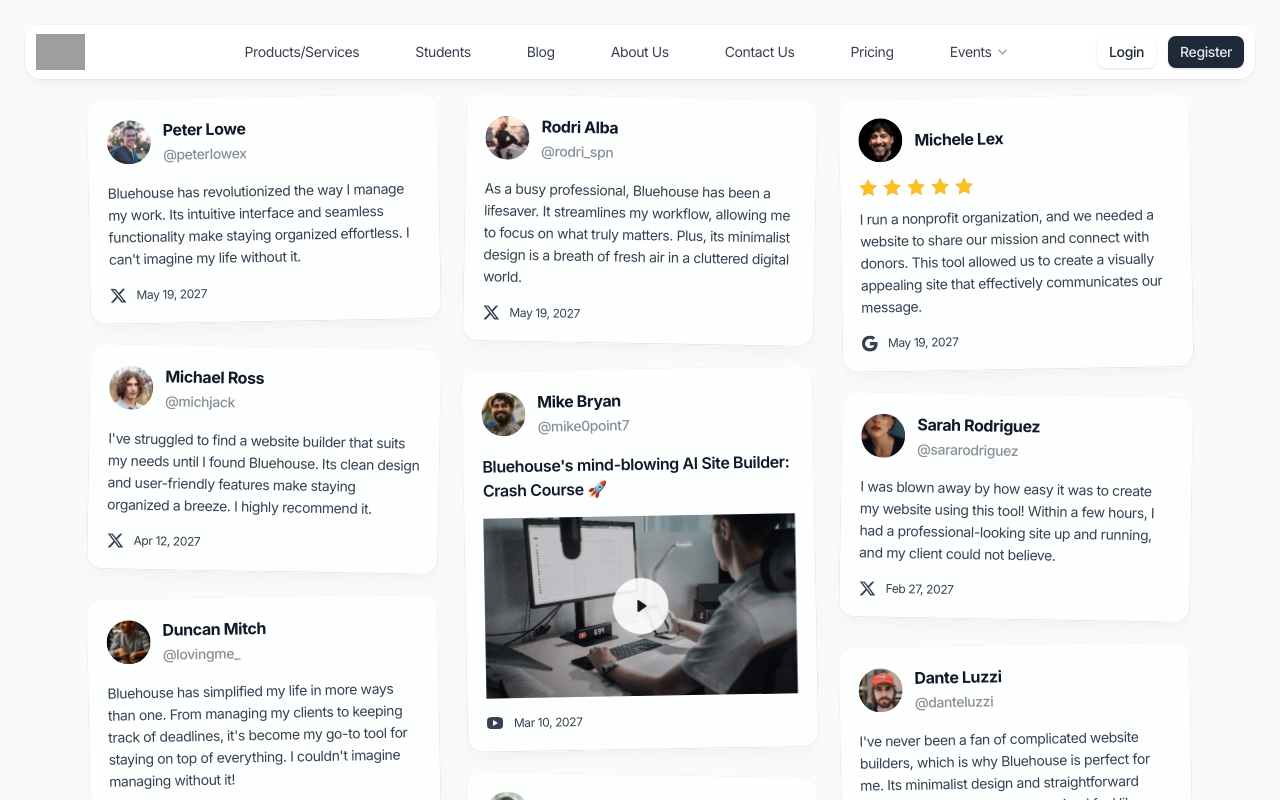
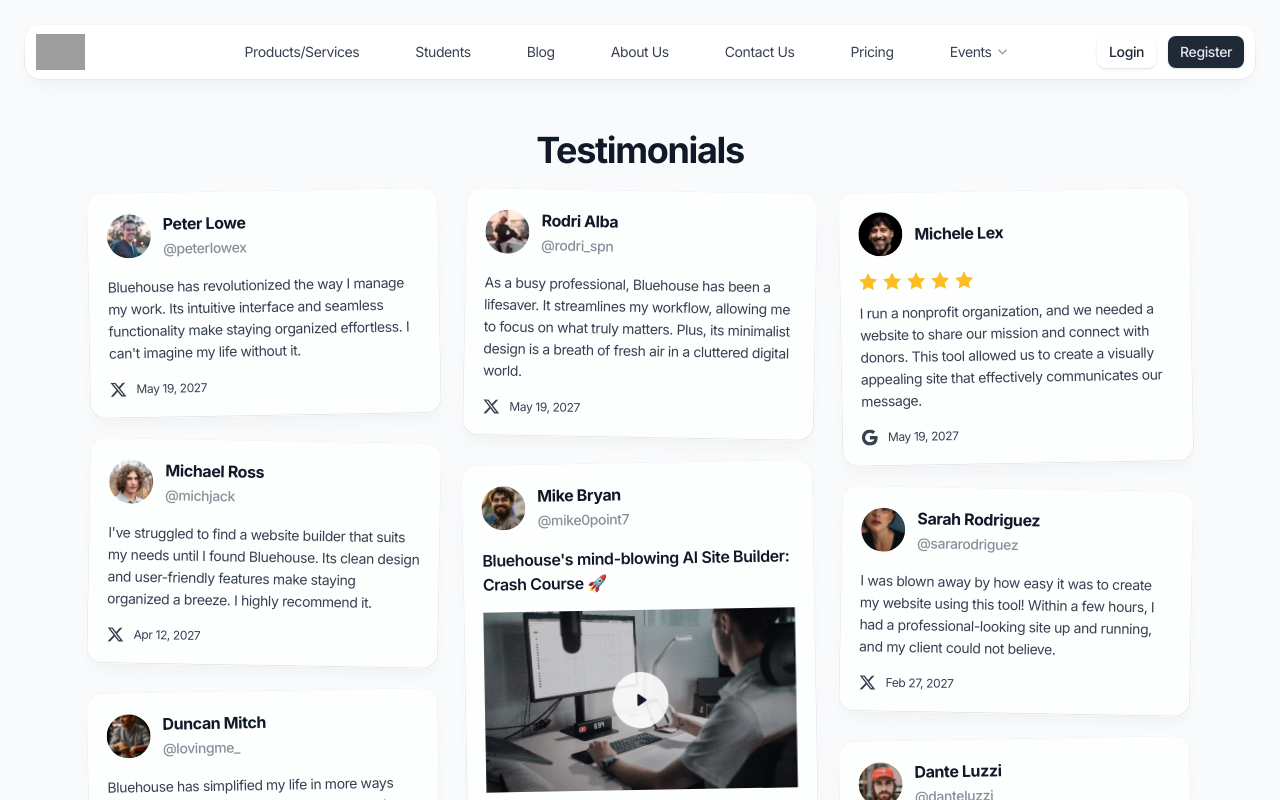
Before and after one commit to bluehouseng/bluehouse-website-v2, a Next.js app: page /testimonials in a window 1280 px wide. Shown: the top 800 px of the page. Built offline with nearby package versions, Linux system fonts and the light colour scheme; grey boxes are pictures that could not be loaded.

Commit message:
update on achievements

```diff
--- a/app/(default)/testimonials/page.tsx
+++ b/app/(default)/testimonials/page.tsx
@@ -235,7 +235,10 @@
 
   return (
     <section>
-      <div className="mx-auto max-w-6xl px-4 sm:px-6 mt-24">
+      <div className="mx-auto max-w-6xl px-4 sm:px-6 mt-32">
+      <div className="text-center">
+        <h2 className="mb-4 text-3xl font-bold md:text-4xl">Testimonials</h2>
+      </div>
         <div className="pb-12 md:pb-20">
           {/* Testimonials grid */}
           <div
--- a/components/business-categories.tsx
+++ b/components/business-categories.tsx
@@ -93,7 +93,7 @@
             </div>
 
             {/* Tab panels */}
-            <TabPanels className="relative flex h-[324px] items-center justify-center">
+            <TabPanels className="relative flex mt-16  items-center justify-center ">
 
               {/* Small blue dots */}
               <div className="absolute -z-10">
--- a/components/features-planet.tsx
+++ b/components/features-planet.tsx
@@ -46,7 +46,7 @@
   };
 
   return (
-    <div className="container mx-auto p-4 mt-16">
+    <div className="container mx-auto p-4 mt-32">
       <div className="text-center">
         <h2 className="mb-4 text-3xl font-bold md:text-4xl">Achievements at a Glance</h2>
       </div>
```
